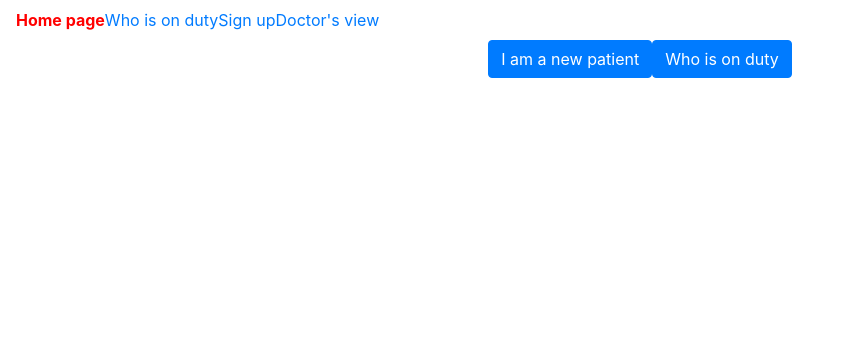
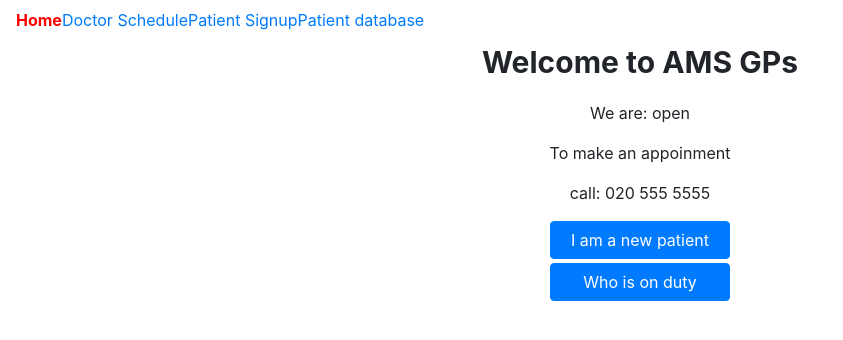
Before and after one commit to PetarAsenov/practice-assessment-week-3, a React (Create React App) app: page / in a window 1280 px wide. Shown: the top 340 px of the page, without its empty margins (0-843 px from the left). Built offline with nearby package versions, Linux system fonts and the light colour scheme.

Commit message:
make practice component

```diff
--- a/package.json
+++ b/package.json
@@ -6,6 +6,7 @@
     "@testing-library/jest-dom": "^4.2.4",
     "@testing-library/react": "^9.4.1",
     "@testing-library/user-event": "^7.2.1",
+    "axios": "^0.19.2",
     "bootstrap": "^4.4.1",
     "react": "^16.13.0",
     "react-bootstrap": "^1.0.0-beta.17",
--- a/src/App.js
+++ b/src/App.js
@@ -22,10 +22,10 @@ function App() {
         crossorigin="anonymous"
       />
       <Navbar>
-        <NavLink activeStyle={activeStyle} exact to="/">Home page</NavLink>
-        <NavLink activeStyle={activeStyle} to="/onduty">Who is on duty</NavLink>
-        <NavLink activeStyle={activeStyle} to="/signup">Sign up</NavLink>
-        <NavLink activeStyle={activeStyle} to="/doctorview">Doctor's view</NavLink>
+        <NavLink activeStyle={activeStyle} exact to="/">Home</NavLink>
+        <NavLink activeStyle={activeStyle} to="/onduty">Doctor Schedule</NavLink>
+        <NavLink activeStyle={activeStyle} to="/signup">Patient Signup</NavLink>
+        <NavLink activeStyle={activeStyle} to="/doctorview">Patient database</NavLink>
       </Navbar>
       <Switch>
         <Route path="/onduty" component={OnDuty} />
--- a/src/components/HomePage.js
+++ b/src/components/HomePage.js
@@ -1,12 +1,20 @@
 import React from 'react'
 import Button from 'react-bootstrap/Button';
 import {Link} from 'react-router-dom'
+import Practice from './Practice'
 
 export default function HomePage() {
   return (
     <div>
-      <Link to="/signup"><Button>I am a new patient</Button></Link>
-      <Link to="/onduty"><Button>Who is on duty</Button></Link>
+      <Practice />
+      <div className="mb-1" >
+        <Link to="/signup"><Button  style={{width: "180px"}}>I am a new patient</Button></Link>
+      </div>
+      <div>
+        <Link to="/onduty"><Button style={{width: "180px"}}>Who is on duty</Button></Link>
+      </div>
+
+
     </div>
   )
 }
--- a/src/components/OnDuty.js
+++ b/src/components/OnDuty.js
@@ -1,9 +1,23 @@
-import React from 'react'
+import React,{useState,useEffect} from 'react'
+import { Switch, Route, Link, NavLink, useHistory, useParams} from "react-router-dom";
+import  axios from "axios"
+import Practice from './Practice'
 
 export default function OnDuty() {
+  const [searchState, setSearchState] = useState([])
+
+  useEffect(()=>{
+    async function fetchData() {
+    const data = await axios.get('https://my-json-server.typicode.com/Codaisseur/patient-doctor-data/doctors')
+    console.log('Test',data)
+    setSearchState(data)
+  }
+    fetchData()
+
+  },[])
   return (
     <div>
-
+      <Practice />
     </div>
   )
 }
--- /dev/null
+++ b/src/components/Practice.js
@@ -0,0 +1,27 @@
+import React from 'react'
+
+export default function Practice() {
+
+  const date = new Date()
+  const hours = date.getHours()
+  const minutes = date.getMinutes()
+  // console.log(hours,minutes)
+  function isOpen() {
+    if(hours >= 8 && hours < 17) {
+      return 'open'
+    } else {
+      return 'closed'
+    }
+  }
+
+  return (
+    <div>
+      <p style={{fontSize: "30px",
+                 fontWeight: "bold"}}>Welcome to AMS GPs</p>
+      <p>We are: {isOpen()}</p>
+      <p>To make an appoinment</p>
+      <p>call: 020 555 5555</p>
+
+    </div>
+  )
+}
```
Also changed, not shown: 1 other file (tests, documents, lock files or other folders).
